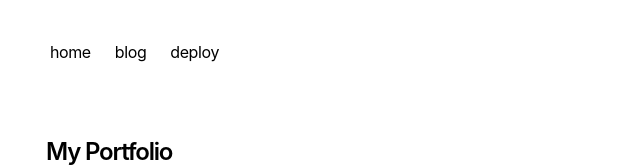
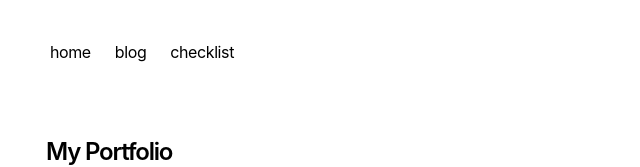
Before and after one commit to 0xwata/my-portfolio, a Next.js app: page / in a window 1280 px wide. Shown: the top 167 px of the page, without its empty margins (306-946 px from the left). Built offline with nearby package versions, Linux system fonts and the light colour scheme.

Commit message:
add checklist to nav component

```diff
--- a/app/components/nav.tsx
+++ b/app/components/nav.tsx
@@ -7,8 +7,8 @@
   '/blog': {
     name: 'blog',
   },
-  'https://vercel.com/templates/next.js/portfolio-starter-kit': {
-    name: 'deploy',
+  'https://0xwata.notion.site/57b63aade5a245799877ef94e6b9c88d?v=d628db32357542f0879887aaafee4894': {
+    name: 'checklist',
   },
 }
 
```
